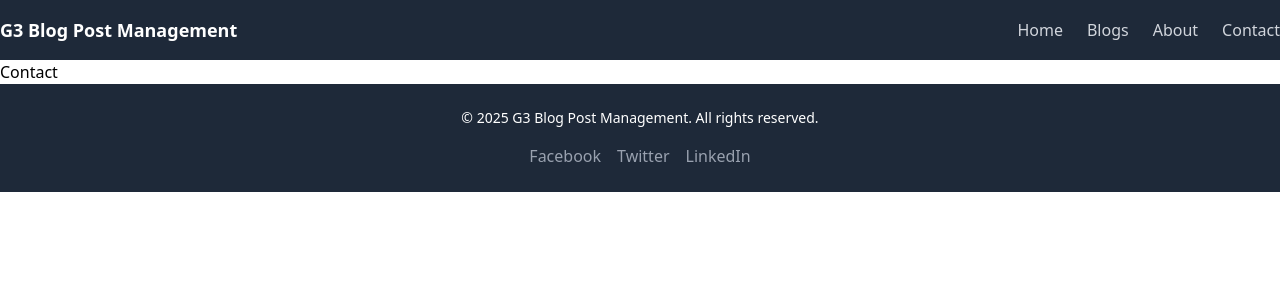
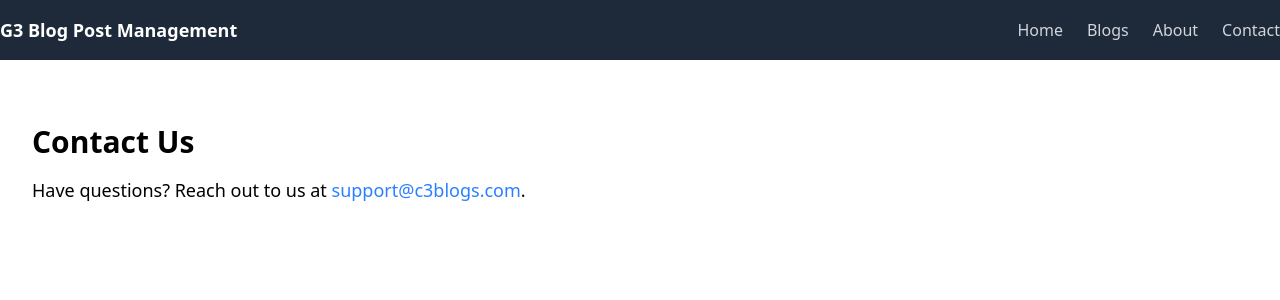
Before and after one commit to ThannSoryalyga/G3-Blog-Post-Management, a React (Vite) app: page /contact in a window 1280 px wide. Shown: the top 300 px of the page. Built offline with nearby package versions, Linux system fonts and the light colour scheme.

Commit message:
Update each pages because ealier routes it doesn't work

```diff
--- a/src/App.tsx
+++ b/src/App.tsx
@@ -1,23 +1,23 @@
 import { BrowserRouter as Router, Routes, Route } from "react-router-dom";
 import Header from "./components/header";
-import Footer from "./components/footer";
-import Home from "./pages/home";
+import About from "./pages/about";
+import Blogs from "./pages/blogs";
+import Contact from "./pages/contact";
 
-function App() {
+const App = () => {
   return (
     <Router>
       <Header />
-      <Routes>
-      <Route path="/" element={<Home />} />
-      <Route path="/home" element={<Home />} />
-      <Route path="/about" element={<div>About</div>} />
-      <Route path="/blogs" element={<div>Blogs</div>} />
-      <Route path="/contact" element={<div>Contact</div>} />
-
-      </Routes>
-      <Footer />
+      <div className="container mx-auto mt-8">
+        <Routes>
+          <Route path="/" element={<h1 className="text-3xl font-bold">Welcome to G3 Blog Post Management</h1>} />
+          <Route path="/blogs" element={<Blogs />} />
+          <Route path="/about" element={<About />} />
+          <Route path="/contact" element={<Contact />} />
+        </Routes>
+      </div>
     </Router>
   );
-}
+};
 
 export default App;
--- a/src/components/header.tsx
+++ b/src/components/header.tsx
@@ -1,4 +1,3 @@
-import React from "react";
 import { Link } from "react-router-dom";
 
 const Header = () => {
--- a/src/pages/about.tsx
+++ b/src/pages/about.tsx
@@ -1,10 +1,10 @@
-
 const About = () => {
     return (
-    <div style={{ padding: '20px', fontFamily: 'Arial, sans-serif' }}>
-      <h1>About Us</h1>
-      <p>
-        Welcome to our platform! We aim to provide the best tools for managing and sharing blogs.
+      <div className="p-8 font-sans">
+        <h1 className="text-3xl font-bold mb-4">About Us</h1>
+        <p className="text-lg">
+          Welcome to our platform! We aim to provide the best tools for managing
+          and sharing blogs.
         </p>
       </div>
     );
--- a/src/pages/blogs.tsx
+++ b/src/pages/blogs.tsx
@@ -1,10 +1,10 @@
-
 const Blogs = () => {
     return (
-    <div style={{ padding: '20px', fontFamily: 'Arial, sans-serif' }}>
-      <h1>Our Blogs</h1>
-      <p>
-        Discover a variety of blogs written by our community. From tech to lifestyle, we have it all!
+      <div className="p-8 font-sans">
+        <h1 className="text-3xl font-bold mb-4">Our Blogs</h1>
+        <p className="text-lg">
+          Discover a variety of blogs written by our community. From tech to
+          lifestyle, we have it all!
         </p>
       </div>
     );
--- a/src/pages/contact.tsx
+++ b/src/pages/contact.tsx
@@ -1,11 +1,15 @@
-
 const Contact = () => {
     return (
-    <div style={{ padding: '20px', fontFamily: 'Arial, sans-serif' }}>
-      <h1>Contact Us</h1>
-      <p>
+      <div className="p-8 font-sans">
+        <h1 className="text-3xl font-bold mb-4">Contact Us</h1>
+        <p className="text-lg">
           Have questions? Reach out to us at{' '}
-        <a href="mailto:support@c3blogs.com">support@c3blogs.com</a>.
+          <a
+            href="mailto:support@c3blogs.com"
+            className="text-blue-500 hover:underline"
+          >
+            support@c3blogs.com
+          </a>.
         </p>
       </div>
     );
```
Lines whose indentation alone changed are shown as unchanged.
